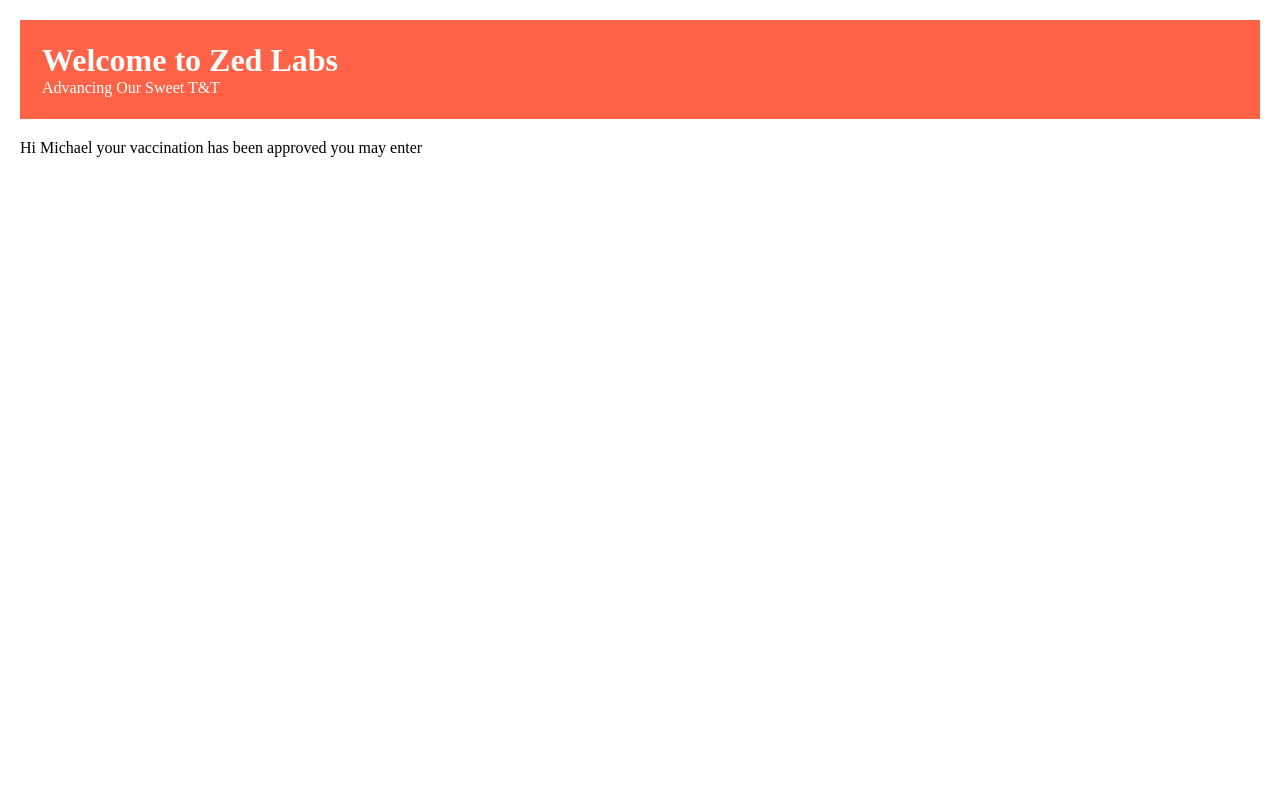
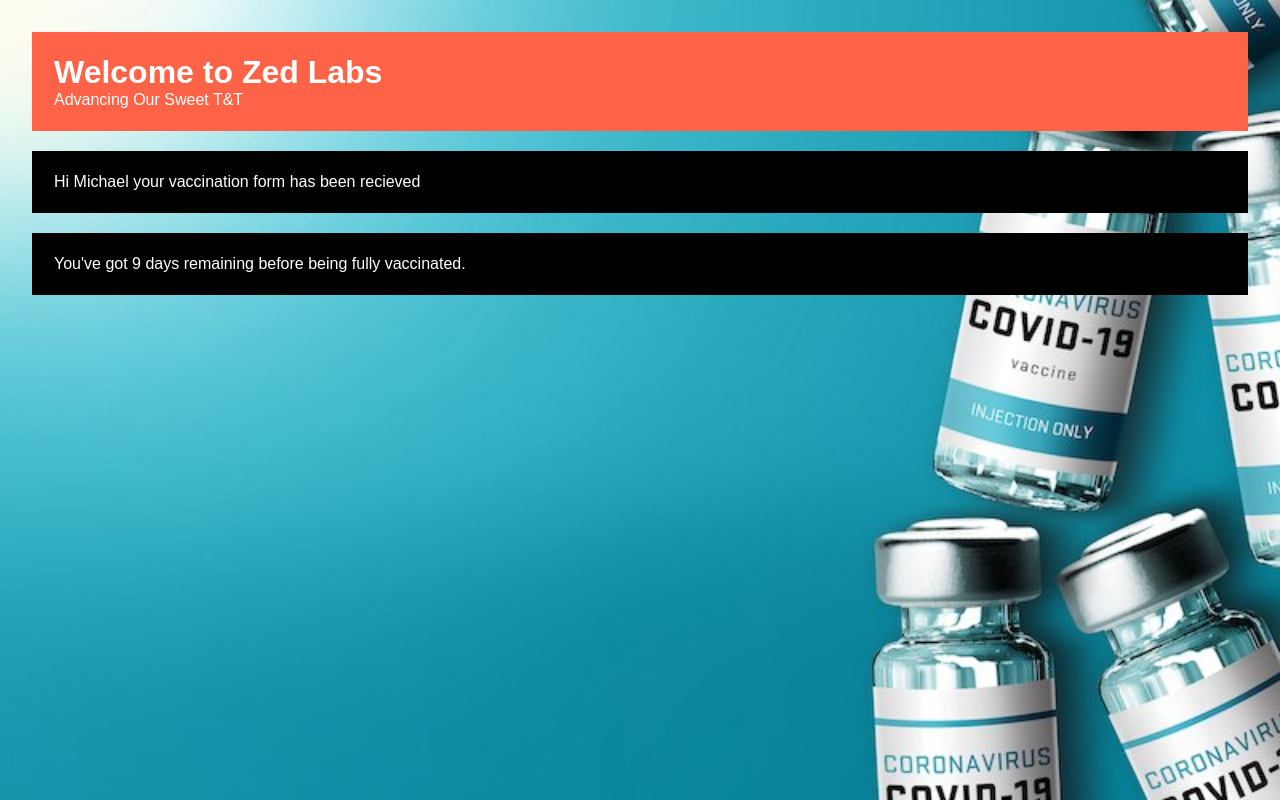
Before and after one commit to shckqad/JSPt1, a plain HTML site: page index.html in a window 1280 px wide. Drawn offline with Linux system fonts and the light colour scheme.

Commit message:
Assignment 2
Assignment 2

```diff
--- a/index.html
+++ b/index.html
@@ -13,6 +13,9 @@
 <div id="corncurls">
   Hello!
 </div>
+<div id="message">
+You're vaccine has been approved.
+</div>
   </body>
    <script src="script.js"></script>
 </html>
--- a/script.js
+++ b/script.js
@@ -1,9 +1,38 @@
 var vaccinated = true;
 var name = 'Michael';
-var message = 'Hi '+ name +' your vaccination has been approved you may enter';
+var message = 'Hi '+ name +' your vaccination form has been recieved ';
 
 var element = document.getElementById('corncurls');
 
 element.textContent = message;
 
-console.log(message);
+var vCard = {
+name: 'Michael Reid',
+vaccinationType: 'Pfizer',
+sex: 'M',
+Age: '27',
+fullVacc: true,
+dose2: new Date('Oct 31, 2021 10:00:00'),
+ getDifference: function(){
+ var today = new Date()
+ var difference = today.getTime() - vCard.dose2.getTime();
+ difference = Math.floor(difference/84600000);
+ return difference;
+ }
+};
+
+var date = vCard.getDifference();
+var daysUntil = 14 - date;
+
+
+if (vCard.fullVacc == true) {
+ if (date >= 14) {
+ var message = document.getElementById("message");
+ message.textContent= "You're Vaccine has been Approved";
+ } else {
+   var message = document.getElementById("message");
+    message.textContent= "You've got " + daysUntil + " days remaining before being fully vaccinated.";
+ }
+ } else { var message = document.getElementById("message");
+    message.textContent= "You haven't been vaccinated. Entry Denied."
+}
--- a/style.css
+++ b/style.css
@@ -6,6 +6,12 @@
 
 body {
      padding: 20px;
+     background-image: url('images/cv19.jpg');
+     background-blend-mode: lighten;
+     background-size: 20%;
+     background-size: cover;
+     margin: 12px;
+     font-family: 'Open-sans', sans-serif;
 }
 
 .intro {
@@ -16,5 +22,17 @@ body {
 }
 
 #corncurls {
+  background-color: black;
+  border: 2px solid black;
   margin-top: 20px;
+  padding: 20px;
+  color: white;
 }
+
+#message {
+  background-color: Black;
+  border: 2px solid Black;
+  margin-top: 20px;
+  padding: 20px;
+  color: white;
+}
```
Also changed, not shown: Images/Vaccine.jpg (added), Images/cv19.jpg (added), 1 other file.
